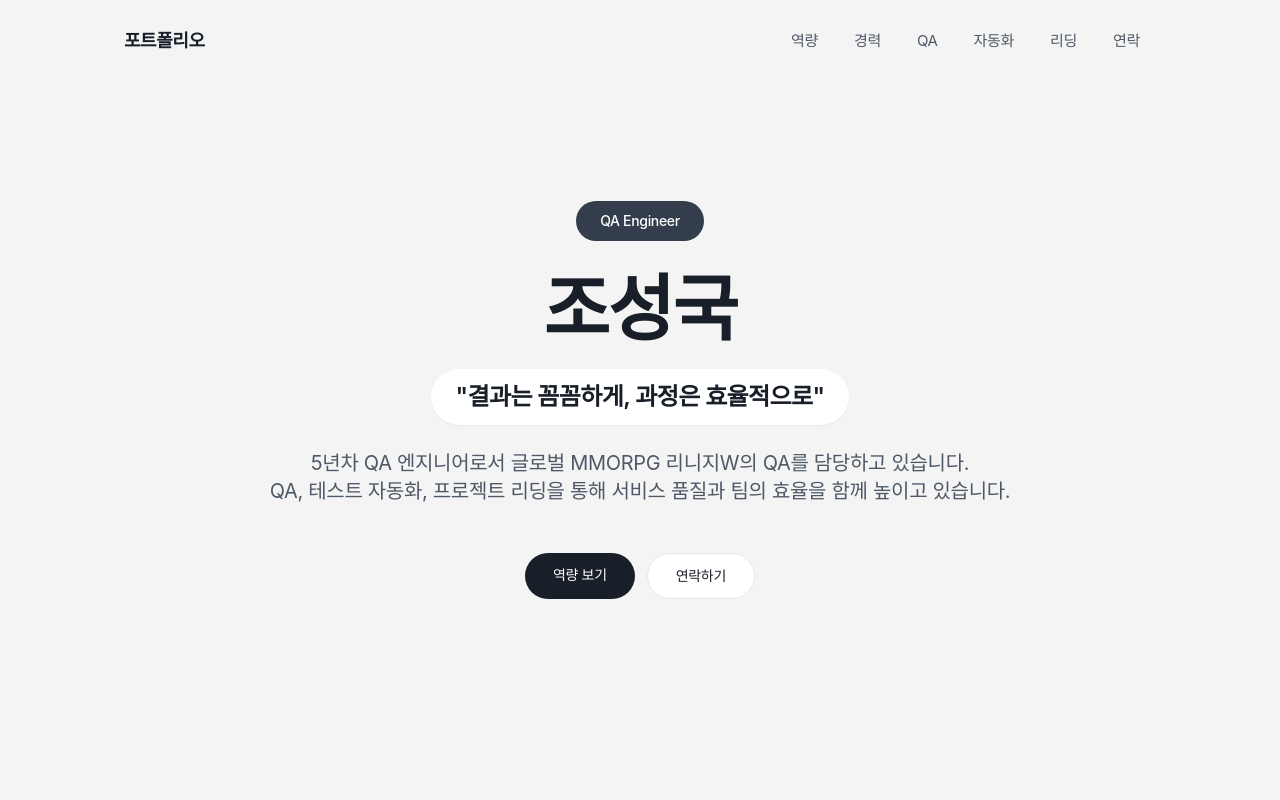
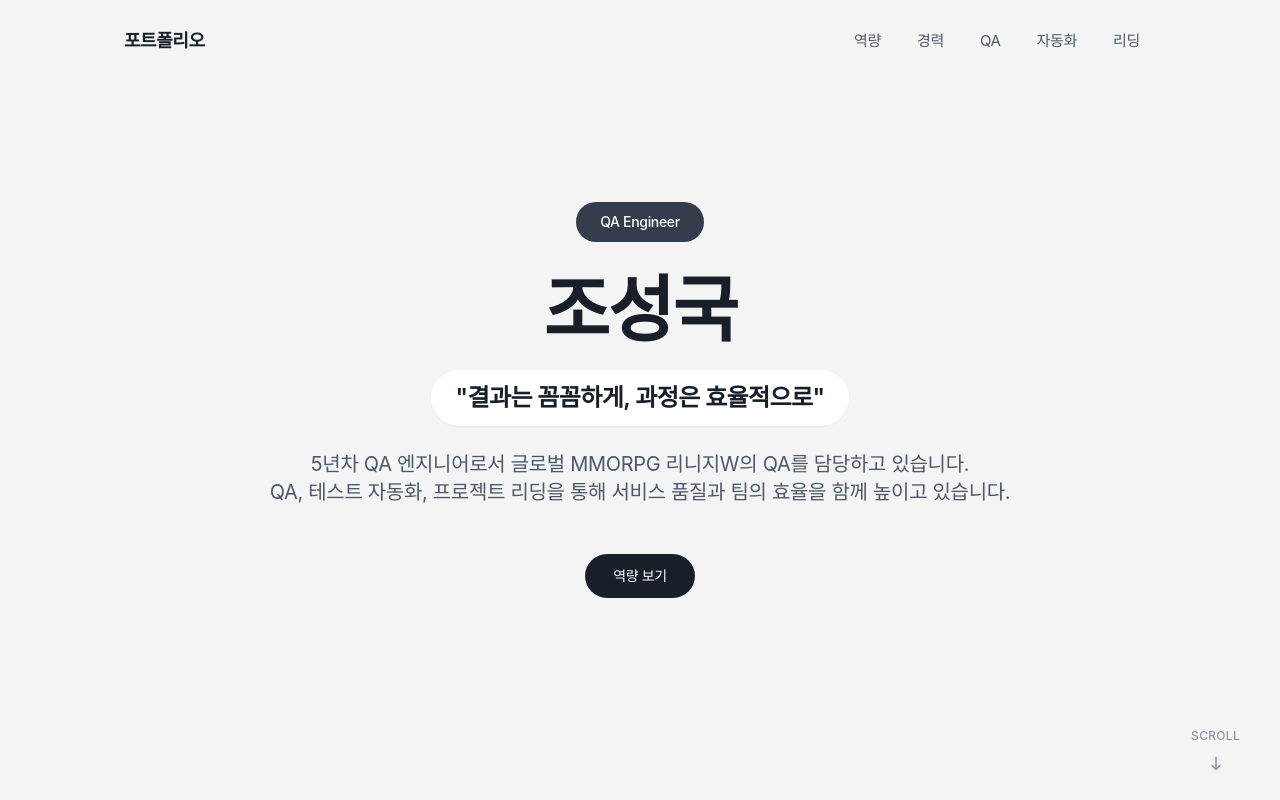
Before and after one commit to csk1403/PortFolio, a React (Vite) app: page / in a window 1280 px wide. Shown: the top 800 px of the page. Built offline with nearby package versions, Linux system fonts and the light colour scheme; a web font is replaced by a local one.

Commit message:
화살표 추가, Contact 비활성화

```diff
--- a/src/App.jsx
+++ b/src/App.jsx
@@ -5,13 +5,14 @@ import Career from './components/Career'
 import QASection from './components/QASection'
 import AutomationSection from './components/AutomationSection'
 import LeadingSection from './components/LeadingSection'
-import Contact from './components/Contact'
 import Footer from './components/Footer'
+import ScrollIndicator from './components/ScrollIndicator'
 
 export default function App() {
   return (
     <div className="min-h-screen">
       <Navbar />
+      <ScrollIndicator />
       <main>
         <Hero />
         <Competencies />
@@ -19,7 +20,6 @@ export default function App() {
         <QASection />
         <AutomationSection />
         <LeadingSection />
-        <Contact />
       </main>
       <Footer />
     </div>
--- a/src/components/Hero.jsx
+++ b/src/components/Hero.jsx
@@ -54,12 +54,6 @@ export default function Hero() {
           >
             역량 보기
           </a>
-          <a
-            href="#contact"
-            className="bg-white text-txt-primary px-7 py-3 rounded-full text-sm font-medium border border-border hover:bg-[#f9fafb] transition-colors duration-200"
-          >
-            연락하기
-          </a>
         </motion.div>
       </div>
     </section>
--- a/src/components/Navbar.jsx
+++ b/src/components/Navbar.jsx
@@ -7,7 +7,6 @@ const navLinks = [
   { name: 'QA', href: '#qa' },
   { name: '자동화', href: '#automation' },
   { name: '리딩', href: '#leading' },
-  { name: '연락', href: '#contact' },
 ]
 
 export default function Navbar() {
--- /dev/null
+++ b/src/components/ScrollIndicator.jsx
@@ -0,0 +1,56 @@
+import { useState, useEffect } from 'react'
+import { motion, AnimatePresence } from 'framer-motion'
+
+export default function ScrollIndicator() {
+  const [visible, setVisible] = useState(true)
+
+  useEffect(() => {
+    const handleScroll = () => setVisible(window.scrollY < 100)
+    window.addEventListener('scroll', handleScroll)
+    return () => window.removeEventListener('scroll', handleScroll)
+  }, [])
+
+  const scrollDown = () => {
+    window.scrollBy({ top: window.innerHeight * 0.8, behavior: 'smooth' })
+  }
+
+  return (
+    <AnimatePresence>
+      {visible && (
+        <motion.button
+          initial={{ opacity: 0 }}
+          animate={{ opacity: 1 }}
+          exit={{ opacity: 0 }}
+          transition={{ delay: 1.2, duration: 0.5 }}
+          onClick={scrollDown}
+          aria-label="Scroll down"
+          className="fixed bottom-8 right-6 lg:right-10 z-30 flex flex-col items-center gap-1 group cursor-pointer"
+        >
+          <span className="text-xs text-txt-tertiary font-medium tracking-wide group-hover:text-txt-secondary transition-colors">
+            SCROLL
+          </span>
+          <motion.div
+            animate={{ y: [0, 6, 0] }}
+            transition={{ repeat: Infinity, duration: 1.5, ease: 'easeInOut' }}
+          >
+            <svg
+              width="20"
+              height="20"
+              viewBox="0 0 20 20"
+              fill="none"
+              className="text-txt-tertiary group-hover:text-txt-secondary transition-colors"
+            >
+              <path
+                d="M10 4v12m0 0l-4-4m4 4l4-4"
+                stroke="currentColor"
+                strokeWidth="1.5"
+                strokeLinecap="round"
+                strokeLinejoin="round"
+              />
+            </svg>
+          </motion.div>
+        </motion.button>
+      )}
+    </AnimatePresence>
+  )
+}
```
